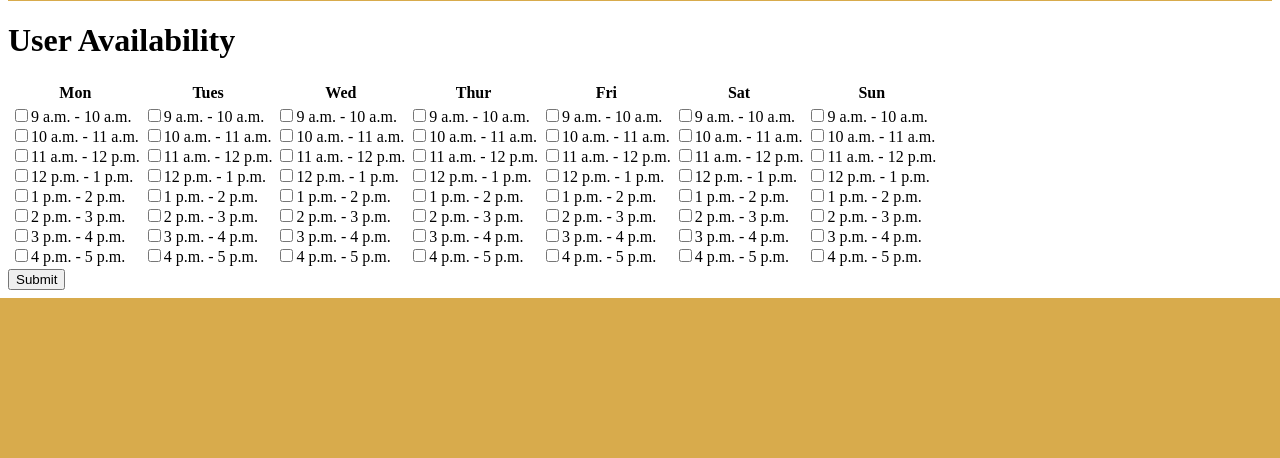
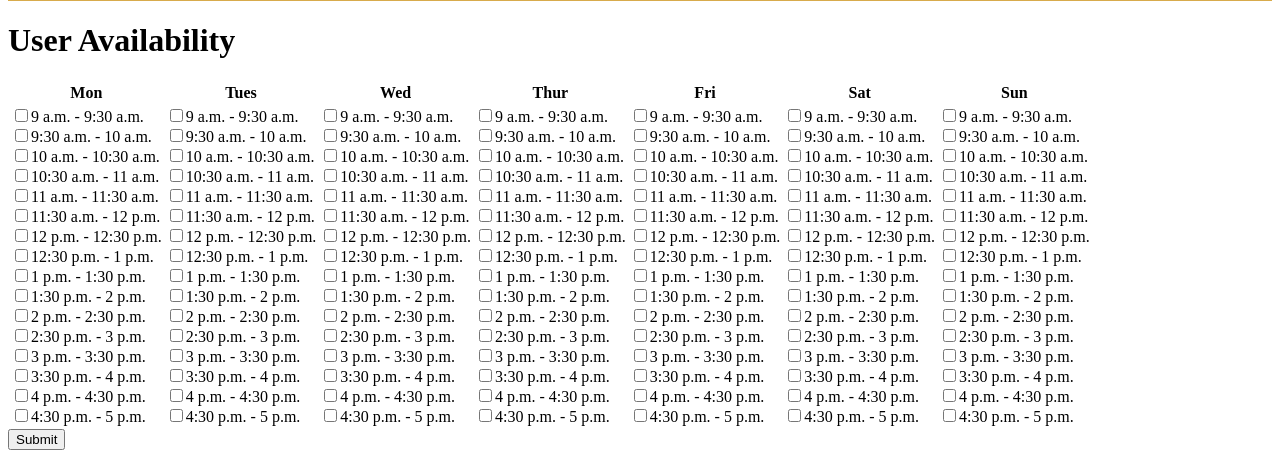
Before and after one commit to Principles-Group-8/tour-guides-app, a Rails app: page /users/availability in a window 1280 px wide. Shown: the part 611-1069 px from the top of the page. Before the commit the page ends 909 px from the top, so only its background shows below. Run offline with Rails 7, Linux system fonts and the light colour scheme; style sheets or scripts are compiled from the project's sources.

Commit message:
Updated availability times

```diff
--- a/app/views/users/availability.html.erb
+++ b/app/views/users/availability.html.erb
@@ -16,21 +16,37 @@
             <% days = ["mon", "tues", "wed", "thur", "fri", "sat", "sun"] %>
             <% days.each { |day|%>
             <td id=<%= day%>>
-                <input type="checkbox" name="<%= day%>_9" value="yes">9 a.m. - 10 a.m.
+                <input type="checkbox" name="<%= day%>_9" value="yes">9 a.m. - 9:30 a.m.
                 <br>
-                <input type="checkbox" name="<%= day%>_10" value="yes">10 a.m. - 11 a.m.
+                <input type="checkbox" name="<%= day%>_9:30" value="yes">9:30 a.m. - 10 a.m.
                 <br>
-                <input type="checkbox" name="<%= day%>_11" value="yes">11 a.m. - 12 p.m.
+                <input type="checkbox" name="<%= day%>_10" value="yes">10 a.m. - 10:30 a.m.
                 <br>
-                <input type="checkbox" name="<%= day%>_12" value="yes">12 p.m. - 1 p.m.
+                <input type="checkbox" name="<%= day%>_10:30" value="yes">10:30 a.m. - 11 a.m.
                 <br>
-                <input type="checkbox" name="<%= day%>_1" value="yes">1 p.m. - 2 p.m.
+                <input type="checkbox" name="<%= day%>_11" value="yes">11 a.m. - 11:30 a.m.
                 <br>
-                <input type="checkbox" name="<%= day%>_2" value="yes">2 p.m. - 3 p.m.
+                <input type="checkbox" name="<%= day%>_11:30" value="yes">11:30 a.m. - 12 p.m.
                 <br>
-                <input type="checkbox" name="<%= day%>_3" value="yes">3 p.m. - 4 p.m.
+                <input type="checkbox" name="<%= day%>_12" value="yes">12 p.m. - 12:30 p.m.
                 <br>
-                <input type="checkbox" name="<%= day%>_4" value="yes">4 p.m. - 5 p.m.
+                <input type="checkbox" name="<%= day%>_12:30" value="yes">12:30 p.m. - 1 p.m.
+                <br>
+                <input type="checkbox" name="<%= day%>_1" value="yes">1 p.m. - 1:30 p.m.
+                <br>
+                <input type="checkbox" name="<%= day%>_1:30" value="yes">1:30 p.m. - 2 p.m.
+                <br>
+                <input type="checkbox" name="<%= day%>_2" value="yes">2 p.m. - 2:30 p.m.
+                <br>
+                <input type="checkbox" name="<%= day%>_2:30" value="yes">2:30 p.m. - 3 p.m.
+                <br>
+                <input type="checkbox" name="<%= day%>_3" value="yes">3 p.m. - 3:30 p.m.
+                <br>
+                <input type="checkbox" name="<%= day%>_3:30" value="yes">3:30 p.m. - 4 p.m.
+                <br>
+                <input type="checkbox" name="<%= day%>_4" value="yes">4 p.m. - 4:30 p.m.
+                <br>
+                <input type="checkbox" name="<%= day%>_4:30" value="yes">4:30 p.m. - 5 p.m.
             </td>
             <% } %>
         </tbody>
```
